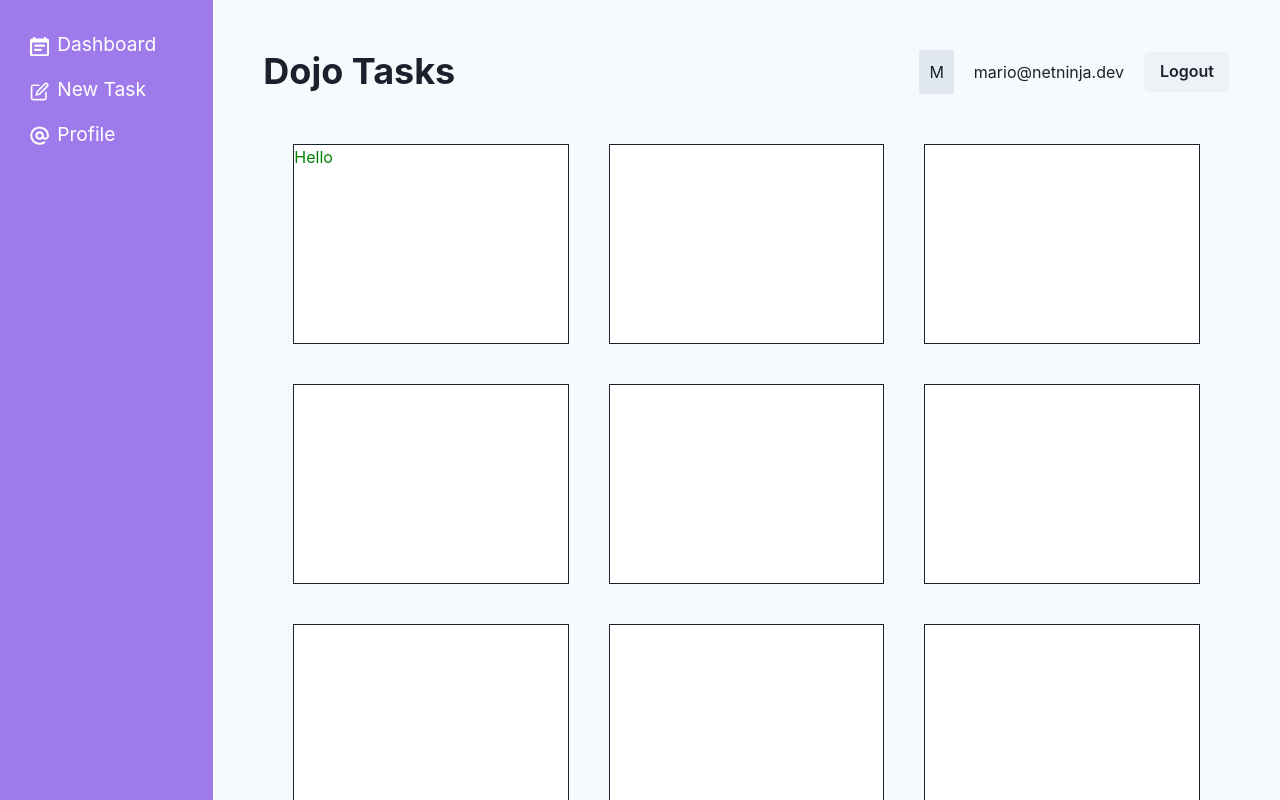
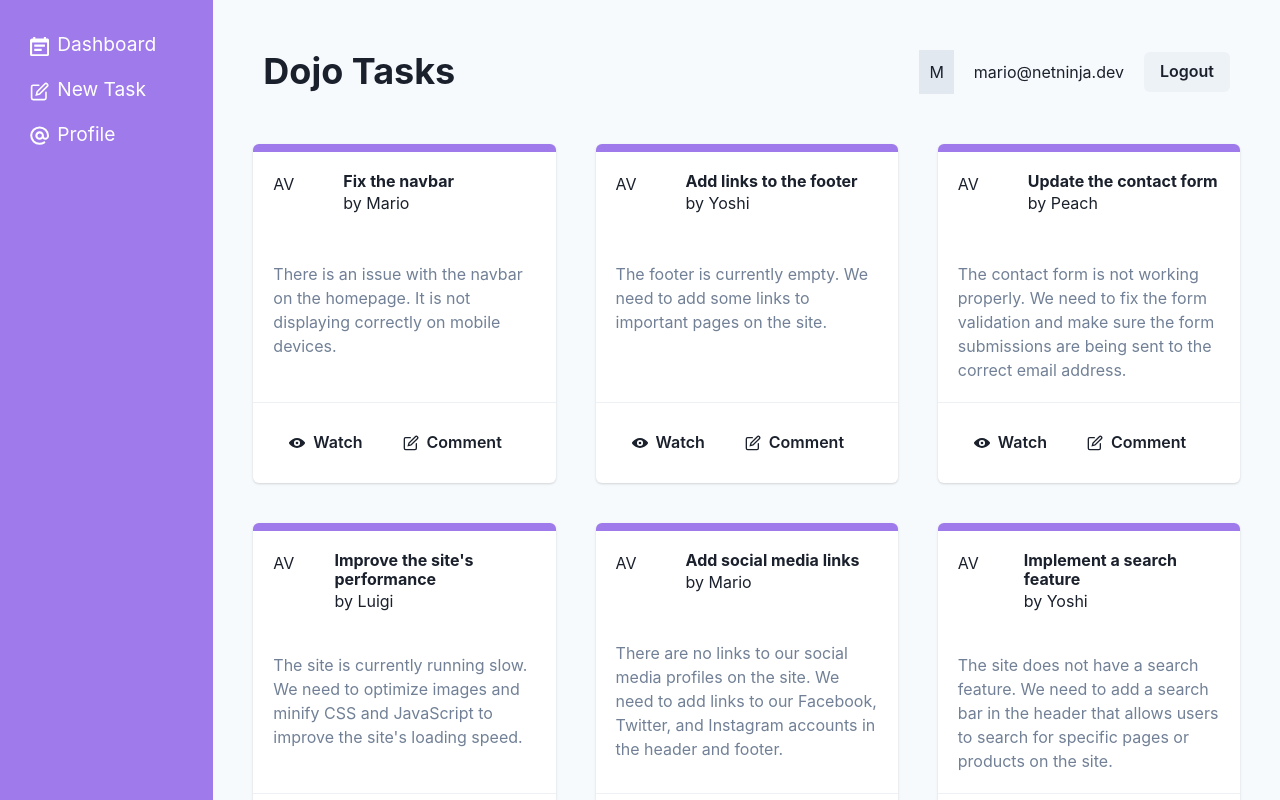
Before and after one commit to renanrgarcia/chakraui-course, a React (Vite) app in the folder chakraui-starter-project/: page / in a window 1280 px wide. Shown: the top 800 px of the page. Built offline with nearby package versions, Linux system fonts and the light colour scheme; data requests are answered from the project's data file.

Commit message:
lesson-7

```diff
--- a/chakraui-starter-project/src/App.jsx
+++ b/chakraui-starter-project/src/App.jsx
@@ -7,7 +7,7 @@
 
 // layouts and pages
 import RootLayout from './layouts/RootLayout'
-import Dashboard from './pages/Dashboard'
+import Dashboard, { tasksLoader } from './pages/Dashboard'
 import Create from './pages/Create'
 import Profile from './pages/Profile'
 
@@ -15,7 +15,7 @@
 const router = createBrowserRouter(
   createRoutesFromElements(
     <Route path="/" element={<RootLayout />}>
-      <Route index element={<Dashboard />} />
+      <Route index element={<Dashboard />} loader={tasksLoader} />
       <Route path="create" element={<Create />} />
       <Route path="profile" element={<Profile />} />
     </Route>
--- a/chakraui-starter-project/src/components/Navbar.jsx
+++ b/chakraui-starter-project/src/components/Navbar.jsx
@@ -2,7 +2,7 @@
 
 export default function Navbar() {
   return (
-    <Flex as="nav" p="10px" alignItems="center">
+    <Flex as="nav" p="10px" alignItems="center" mb="40px">
       <Heading as="h1">Dojo Tasks</Heading>
       <Spacer />
 
--- a/chakraui-starter-project/src/pages/Dashboard.jsx
+++ b/chakraui-starter-project/src/pages/Dashboard.jsx
@@ -1,25 +1,45 @@
-import { Box, SimpleGrid, Text } from "@chakra-ui/react";
+import { EditIcon, ViewIcon } from "@chakra-ui/icons";
+import { Box, Button, Card, CardBody, CardFooter, CardHeader, Divider, Flex, Heading, HStack, SimpleGrid, Spacer, Text } from "@chakra-ui/react";
+import { useLoaderData } from "react-router-dom";
 
 export default function Dashboard() {
+  const tasks = useLoaderData();
 
   return (
-    <SimpleGrid p={10} spacing={10} minChildWidth={250}>
-      <Box bg="white" h="200px" border="1px solid">
-        <Text color={{ base: "pink", md: "blue", lg: "green" }}>Hello</Text>
-      </Box>
-      <Box bg="white" h="200px" border="1px solid"></Box>
-      <Box bg="white" h="200px" border="1px solid"></Box>
-      <Box bg="white" h="200px" border="1px solid"></Box>
+    <SimpleGrid spacing={10} minChildWidth="300px">
+      {tasks && tasks.map(task => (
+        <Card key={task.id} borderTop="8px" borderColor="purple.400" bg="white">
+          <CardHeader>
+            <Flex gap={5}>
+              <Box w="50px" h="50px">
+                <Text>AV</Text>
+              </Box>
+              <Box>
+                <Heading as="h3" size="sm">{task.title}</Heading>
+                <Text>by {task.author}</Text>
+              </Box>
+            </Flex>
+          </CardHeader>
 
-      <Box bg="white" h="200px" border="1px solid"></Box>
-      <Box bg="white" h="200px" border="1px solid"></Box>
-      <Box bg="white" h="200px" border="1px solid"></Box>
-      <Box bg="white" h="200px" border="1px solid"></Box>
+          <CardBody color="gray.500">
+            <Text>{task.description}</Text>
+          </CardBody>
 
-      <Box bg="white" h="200px" border="1px solid"></Box>
-      <Box bg="white" h="200px" border="1px solid"></Box>
-      <Box bg="white" h="200px" border="1px solid"></Box>
-      <Box bg="white" h="200px" border="1px solid"></Box>
+          <Divider borderColor={"gray.200"} />
+
+          <CardFooter>
+            <HStack>
+              <Button variant="ghost" leftIcon={<ViewIcon />}>Watch</Button>
+              <Button variant="ghost" leftIcon={<EditIcon />}>Comment</Button>
+            </HStack>
+          </CardFooter>
+        </Card>
+      ))}
     </SimpleGrid>
   )
 }
+
+export const tasksLoader = async () => {
+  const res = await fetch('http://localhost:3000/tasks');
+  return res.json();
+}
```
Also changed, not shown: 1 other file (tests, documents, lock files or other folders).
